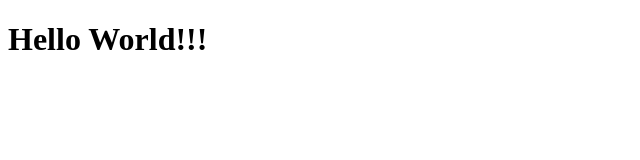
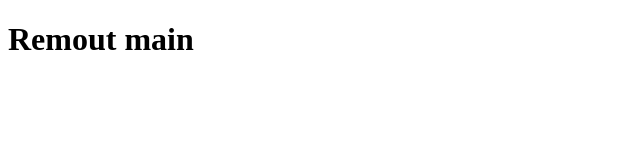
Before and after one commit to And8j/Test, a plain HTML site: page folder2/index.html in a window 1280 px wide. Shown: the whole page, without its empty margins (0-640 px from the left). Drawn offline with Linux system fonts and the light colour scheme.

Commit message:
Update index.html Remout

```diff
--- a/folder2/index.html
+++ b/folder2/index.html
@@ -6,6 +6,6 @@
     <title>Document</title>
 </head>
 <body></body>
-    <h1>Hello World!!!</h1>
+    <h1>Remout main</h1>
 </body>
 </html>
```
